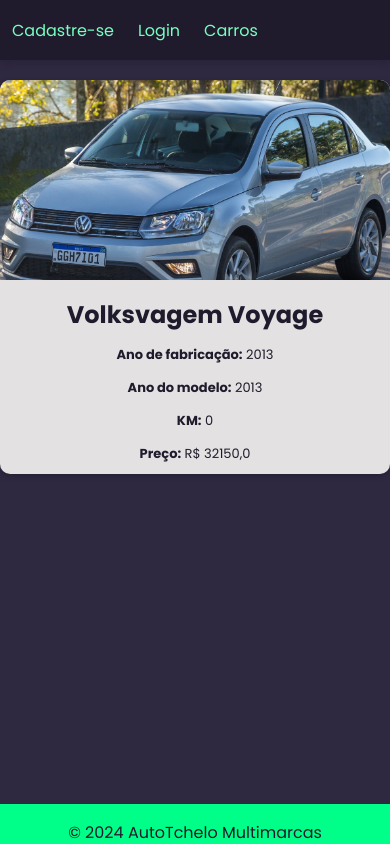
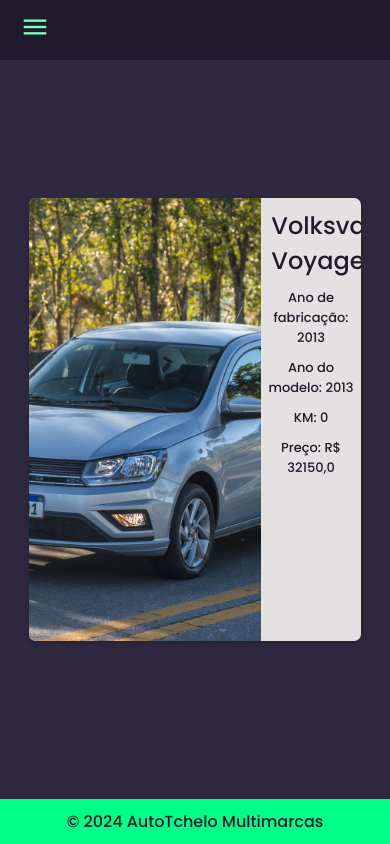
Before and after one commit to marcelera69/projeto_revenda_carros, a Django app: page /car/11 in a window 390 px wide. Run offline with Django 5.2, Linux system fonts and the light colour scheme; data comes from the database, SQL or seed files in the repository; both versions use the stored data as it was after the commit.

Commit message:
Deixando o sistema mais responsivo
Ajustes- CarDatail, new_car, , nav(base template e cars)

- Criação do botao de menu p/ telas mobile

```diff
--- a/app/templates/base.html
+++ b/app/templates/base.html
@@ -9,9 +9,19 @@
   <link rel="preconnect" href="https://fonts.googleapis.com">
   <link rel="preconnect" href="https://fonts.gstatic.com" crossorigin>
   <link href="https://fonts.googleapis.com/css2?family=Poppins:ital,wght@0,100;0,200;0,300;0,400;0,500;0,600;0,700;0,800;0,900;1,100;1,200;1,300;1,400;1,500;1,600;1,700;1,800;1,900&display=swap" rel="stylesheet">
+  <link rel="stylesheet" href="https://fonts.googleapis.com/css2?family=Material+Symbols+Outlined:opsz,wght,FILL,GRAD@24,400,0,0" />
   <title>{% block title %}{% endblock %}</title>
 
   <style>
+
+    *{
+      margin: 0px;
+      padding: 0px;
+      box-sizing: border-box;
+      font-family: "Poppins", sans-serif;
+      font-weight: 500;
+      font-style: normal;
+    }
 
     body {
         font-family: 'Poppins', sans-serif;
@@ -35,6 +45,7 @@
 
       footer > p{
         padding: 10px;
+        margin: 0px;
       }
 
       nav {
@@ -60,19 +71,25 @@
     nav ul li {
       margin: 2px;
       padding: 0px;
+      padding: 16px 10px;
+      transition: all 0.1s ease;
+      border-bottom: 2px solid #201b2c ;
+    }
+
+    nav ul li:hover{
+      border-bottom: 2px solid #00ff88 ;
     }
 
     nav ul li a {
         color: #77ffc0;
         text-decoration: none;
         font-size: 16px;
+        border-radius: 2px;
+        display: block;
         transition: all 0.3s ease;
-        border-radius: 2px;
-        padding: 16px 10px;
       }
 
     nav ul li a:hover {
-        background-color: #00ff88;
         color: white;
     }
 
@@ -84,10 +101,35 @@
         background-color: #999;
     }
 
+    div.menu-navegacao{
+      display: none;
+      color: #77ffc0;
+      padding: 0px 20px;
+    }
+
+    div.menu-navegacao span{
+      font-size: 30px;
+      cursor: pointer;
+    }
+
     div.bemvindo-user{
       font-size: medium;
       color: #77ffc0;
       padding: 0px 10px;
+    }
+
+    @media (max-width: 600px){
+        .botoes-navegacao{
+          display: none;
+        }
+
+        div.menu-navegacao{
+          display: block;
+        }
+
+        div.bemvindo-user{
+          font-size: small;
+        }
     }
 
   </style>
@@ -95,6 +137,10 @@
 <body>
   <header>
     <nav>
+      <div class="menu-navegacao" onclick="clickMenu()" >
+        <span class="material-symbols-outlined">menu</span>
+      </div>
+      <div class="botoes-navegacao" id="botoes">
         <ul>
           {% if not user.is_authenticated %}
             <li><a href="{% url 'register' %}">Cadastre-se</a></li>
@@ -107,8 +153,8 @@
             <li><a href="{% url 'new_car' %}">Cadastrar Carro</a></li>
             <li><a href="{% url 'logout' %}">Sair</a></li>
           {% endif %}
-
         </ul>
+      </div>
       {% if user.is_authenticated %}
       <div class="bemvindo-user">
         <p>Seja bem-vindo, {{user.username}}</p>
@@ -123,5 +169,18 @@
   <footer>
     <p>&copy; 2024 AutoTchelo Multimarcas</p>
   </footer>
+
+  <script>
+
+    function clickMenu(){
+        if (botoes.style.display == 'block'){
+          botoes.style.display = 'none'
+        } else{
+          botoes.style.display = 'block'
+        }
+    }
+
+  </script>
+
 </body>
 </html>
--- a/cars/templates/car_detail.html
+++ b/cars/templates/car_detail.html
@@ -5,27 +5,40 @@
     body{
         height: 100%;
         background-color: #2f2841;
+        min-width: 360px;
     }
 
     main{
       background-color: #2f2841;
+      height: calc(100vh - 60px - 45px);
+    }
+
+    section.car-info{
+      height: 100%;
+      display: flex;
+      flex-direction: column;
+      justify-content: center;
+      align-items: center;
     }
 
     .car-card {
+      display: flex;
+
       background-color: #e3e1e1;
       box-shadow: 0 2px 6px rgba(0, 0, 0, 0.2);
-      border-radius: 10px;
+      border-radius: 7px;
       overflow: hidden;
       text-align: center;
+      width: 85%;
+      height: 60%;
 
-      max-width: 500px;
-      margin: 20px auto 0;
+      max-width: 1000px;
       margin-bottom: 20px;
     }
 
     .car-card img {
       width: 100%;
-      height: 200px;
+      height: 100%;
       object-fit: cover;
     }
 
@@ -37,6 +50,14 @@
     .car-card p {
       font-size: small;
       margin-bottom: 10px;
+    }
+
+    .car-card-esquerda{
+      width: 70%;
+    }
+
+    .car-card-direita{
+      width: 30%;
     }
 
     .buttons-container {
@@ -82,21 +103,15 @@
       text-decoration: none !important;
     }
 
-    footer {
-      position: fixed;
-      bottom: 0;
-      left: 0;
-      width: 100%;
-      height: 40px;
-    }
 
-    footer p{
-      padding: 0px;
-    }
 
   </style>
+  <section class="car-info">
     <div class="car-card">
+      <div class="car-card-esquerda">
         <img src="{{ object.photo.url }}" alt="{{ object.model }} - {{ object.brand }}">
+      </div>
+      <div class="car-card-direita">
           <h2>{{ object.brand }} {{ object.model }}</h2>
           <p><strong>Ano de fabricação:</strong> {{ object.factory_year }}</p>
           <p><strong>Ano do modelo:</strong> {{ object.model_year }}</p>
@@ -106,10 +121,12 @@
           <p><strong>Descrição:</strong> {{ object.description }}</p>
           {% endif %}
       </div>
+    </div>
     {% if user.is_authenticated %}
     <div class="buttons-container">
       <a href="{% url 'car_update' pk=object.pk %}" class="btn btn-primary">Editar</a>
       <a href="{% url 'car_delete' pk=object.pk %}" class="btn btn-danger">Apagar</a>
     </div>
     {% endif %}
+  </section>
 {% endblock %}
```
Also changed, not shown: cars/templates/cars.html (+57 -34 lines), cars/templates/new_car.html (+2 -8 lines), db.sqlite3. Lines whose indentation alone changed are shown as unchanged.
